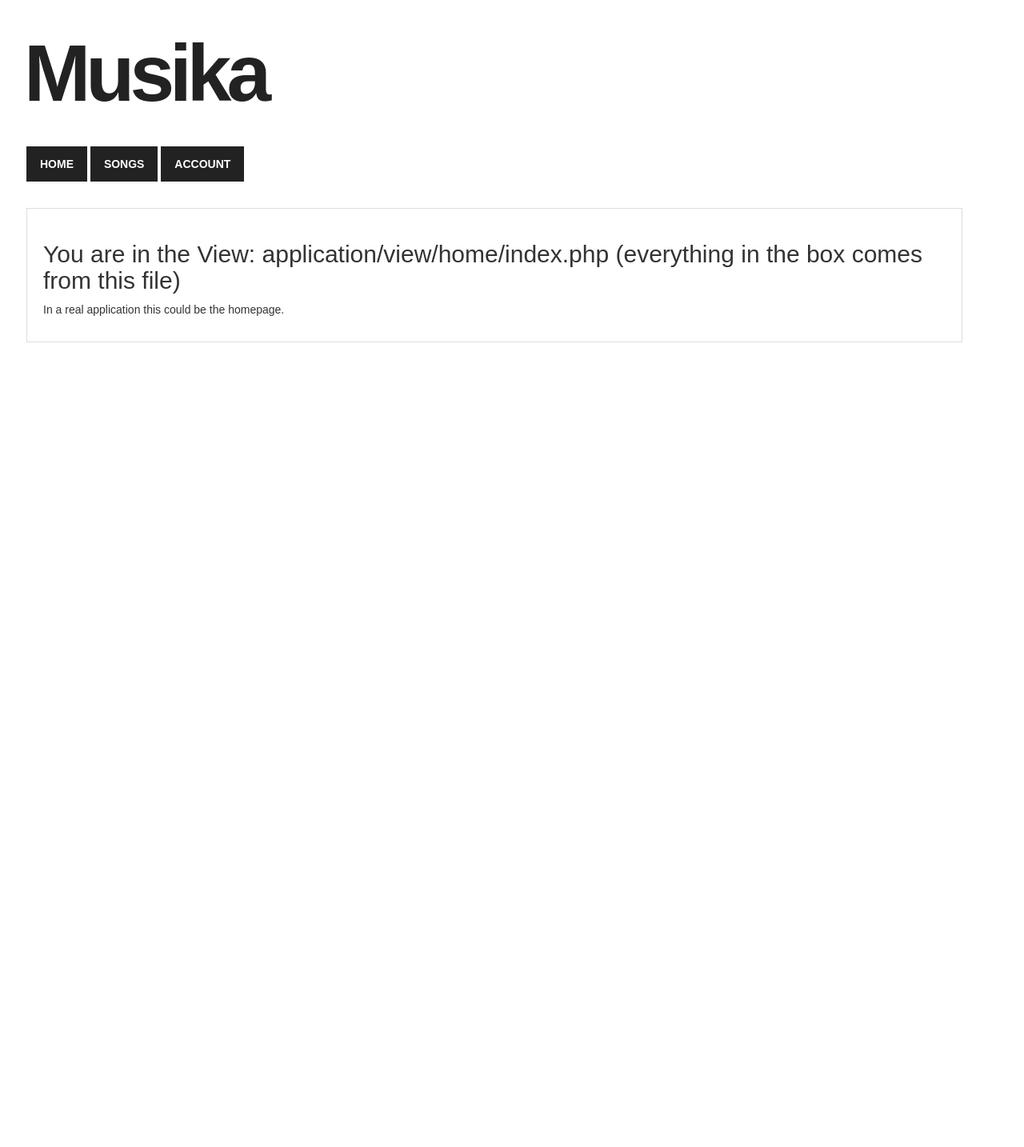
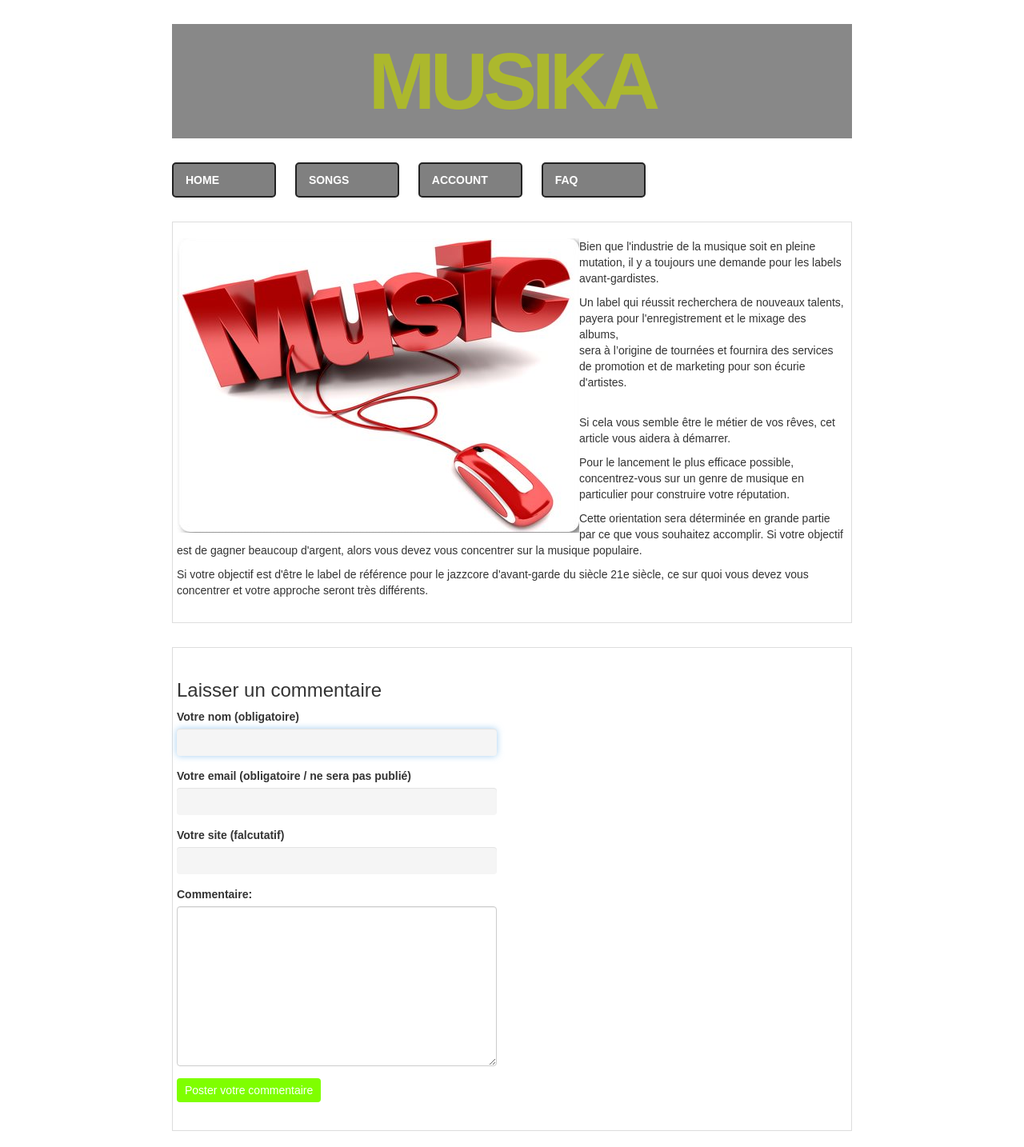
Before and after one commit to nzoudy/musika_FHNU, a PHP site: page / in a window 1280 px wide. Shown: the whole page at 80% size. Before the commit the page ends 428 px from the top, so only its background shows below. Run offline with PHP 8.4, Linux system fonts and the light colour scheme; some libraries are stand-ins or nearby versions.

Commit message:
css done load images

```diff
--- a/application/view/_templates/header.php
+++ b/application/view/_templates/header.php
@@ -17,15 +17,21 @@
 </head>
 <body>
     <!-- logo -->
-    <div class="logo">
-       Musika
-    </div>
+   <div class="logo" align="center" style=" width: 850px;
+                                            margin: 30px auto;
+                                           background-color: #888888;
+                                           color: #acb82d;
+                                           font-family: Helvetica">
+        MUSIKA <br>
+   </div>
 
     <!-- navigation -->
-    <div class="navigation">
-        <a href="<?php echo URL; ?>">home</a>
-        <a href="<?php echo URL; ?>songs">songs</a>
-        <a href="<?php echo URL; ?>users">Account</a>
+    <div class="navigation" align="left" style="width: 850px;
+                                            margin: 30px auto; color: #222222">
+        <a href="<?php echo URL; ?>" style="margin-right: 20px; border-radius: 5px; background: gray; width: 130px">home</a>
+        <a href="<?php echo URL; ?>songs" style="margin-right: 20px; border-radius: 5px; background: gray; width: 130px">songs</a>
+        <a href="<?php echo URL; ?>users" style="margin-right: 20px; border-radius: 5px; background: gray; width: 130px">Account</a>
+        <a href="#" style="margin-right: 20px; border-radius: 5px; background: gray; width: 130px">FAQ</a>
 
         <!-- if user login -->
 
--- a/application/view/home/index.php
+++ b/application/view/home/index.php
@@ -1,4 +1,49 @@
-<div class="container">
-    <h2>You are in the View: application/view/home/index.php (everything in the box comes from this file)</h2>
-    <p>In a real application this could be the homepage.</p>
+<div class="container" style=" width: 850px; margin: 30px auto">
+    <div class="row">
+        <img src="img/musique_logo.png" align="left" style="background-color: #777777">
+        <p>Bien que l'industrie de la musique soit en pleine mutation, il y a toujours une demande pour les labels avant-gardistes.</p>
+            Un label qui réussit recherchera de nouveaux talents, payera pour l'enregistrement et le mixage des albums,
+          <br>  <p>sera à l’origine de tournées et fournira des services de promotion et de marketing pour son écurie d'artistes. </p>
+          <br>  <p>Si cela vous semble être le métier de vos rêves, cet article vous aidera à démarrer.</p>
+
+        <p>
+           <p> Pour le lancement le plus efficace possible, concentrez-vous sur un genre de musique en particulier pour construire
+            votre réputation. </p> <p>Cette orientation sera déterminée en grande partie par ce que vous souhaitez accomplir.
+            Si votre objectif est de gagner beaucoup d'argent, alors vous devez vous concentrer sur la musique populaire.</p>
+            <p>Si votre objectif est d'être le label de référence pour le jazzcore d'avant-garde du siècle 21e siècle,
+            ce sur quoi vous devez vous concentrer et votre approche seront très différents.</p>
+        </p>
+
+    </div>
 </div>
+
+<div class="container"  style=" width: 850px; margin: 20px auto; ">
+    <!-- <img src="img/web_radio.png" align="right" style="background-color: #777777"> -->
+    <div class="row" >
+        <h3>Laisser un commentaire</h3>
+        <form method="post" action="">
+            <div class="form-group">
+                <label>Votre nom (obligatoire)</label>
+                <input name="name" type="text" required class="form-control" autofocus style="width: 400px; text-align: left">
+            </div>
+            <div class="form-group">
+                <label>Votre email (obligatoire / ne sera pas publié)</label>
+                <input name="email" type="text" class="form-control" style="width: 400px; text-align: left">
+            </div>
+            <div class="form-group">
+                <label>Votre site (falcutatif) </label>
+                <input name="site" type="text" required class="form-control" style="width: 400px; text-align: left">
+            </div>
+            <div class="form-group text-left">
+                <label for="comment">Commentaire:</label>
+                <textarea class="form-control" rows="5" id="comment" style="width: 400px; height: 200px; text-align: left"></textarea>
+            </div>
+            <div class="form-group text-left">
+                <button type="submit" class="btn btn-primary" style="background-color: chartreuse">
+                    Poster votre commentaire
+                </button>
+                <br>
+            </div>
+        </form>
+    </div>
+</div>
```
Also changed, not shown: application/view/users/login.php (+4 -4 lines), application/view/users/register.php (+6 -10 lines), public/img/musique_logo.png (added), public/img/web_radio.png (added).
